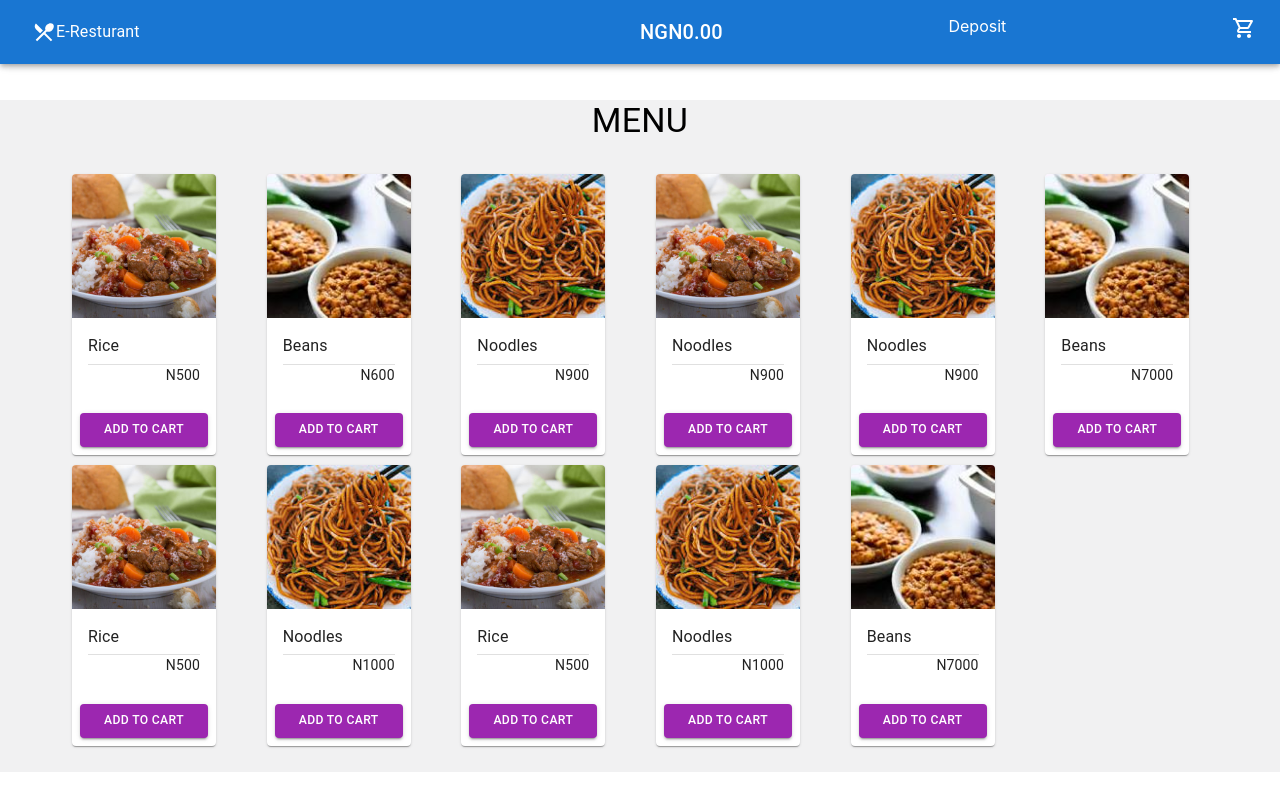
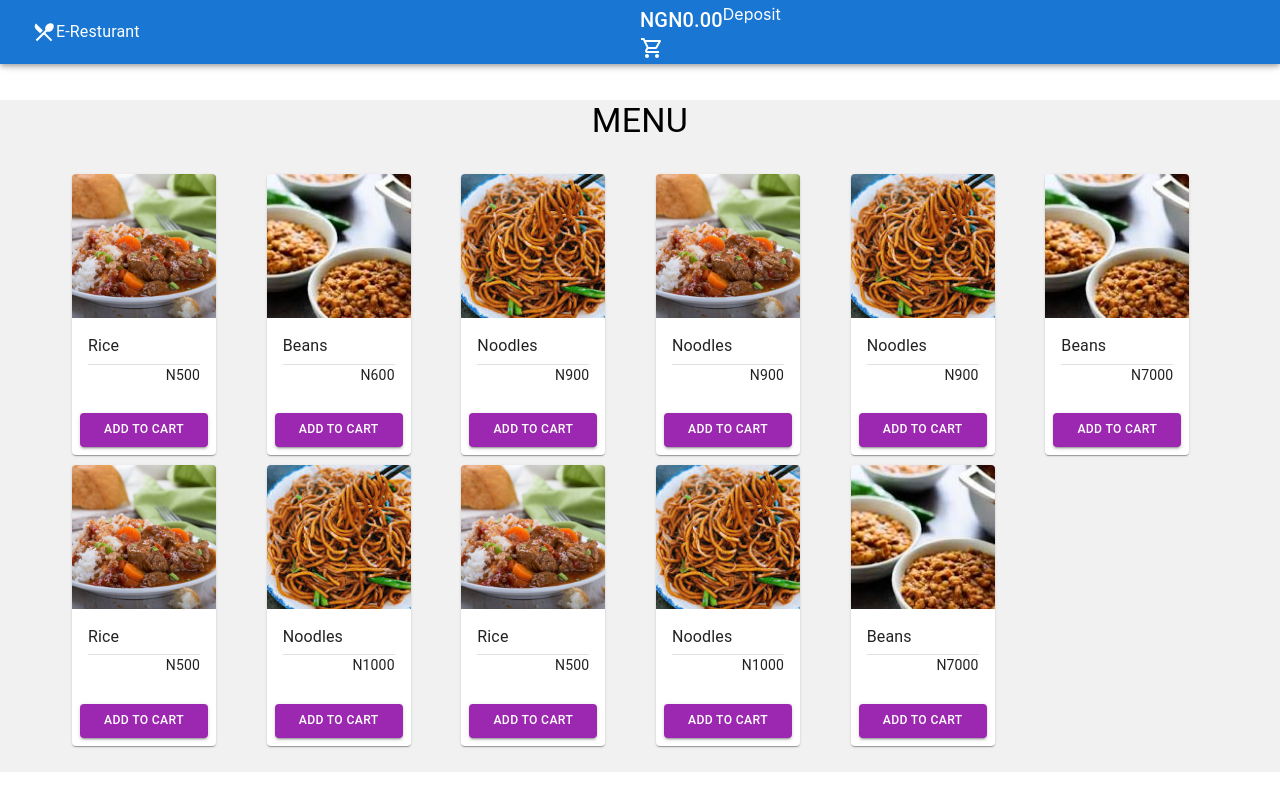
Before and after one commit to Auskon777/Resturant, a React (Create React App) app: page / in a window 1280 px wide. Built offline with nearby package versions, Linux system fonts and the light colour scheme.

Commit message:
commit fourth

```diff
--- a/src/components/header.jsx
+++ b/src/components/header.jsx
@@ -42,9 +42,6 @@ function Header() {
           </Grid>
 
           <Grid container justifyContent={"space-between"}>
-            <Grid item>
-              <Typography variant="h6">NGN{balance.toFixed(2)}</Typography>
-            </Grid>
             {IsMobile ? (
               <Grid item>
                 <Link
@@ -57,6 +54,10 @@ function Header() {
                 </Link>
               </Grid>
             ) : (
+              <Grid container>
+                <Grid item>
+                  <Typography variant="h6">NGN{balance.toFixed(2)}</Typography>
+                </Grid>
                 <Grid item>
                   <Link
                     to="/Deposit"
@@ -64,6 +65,7 @@ function Header() {
                   >
                     <Typography variant="">Deposit</Typography>
                   </Link>
+                </Grid>
               </Grid>
             )}
             <Grid item>
```
Lines whose indentation alone changed are shown as unchanged.
